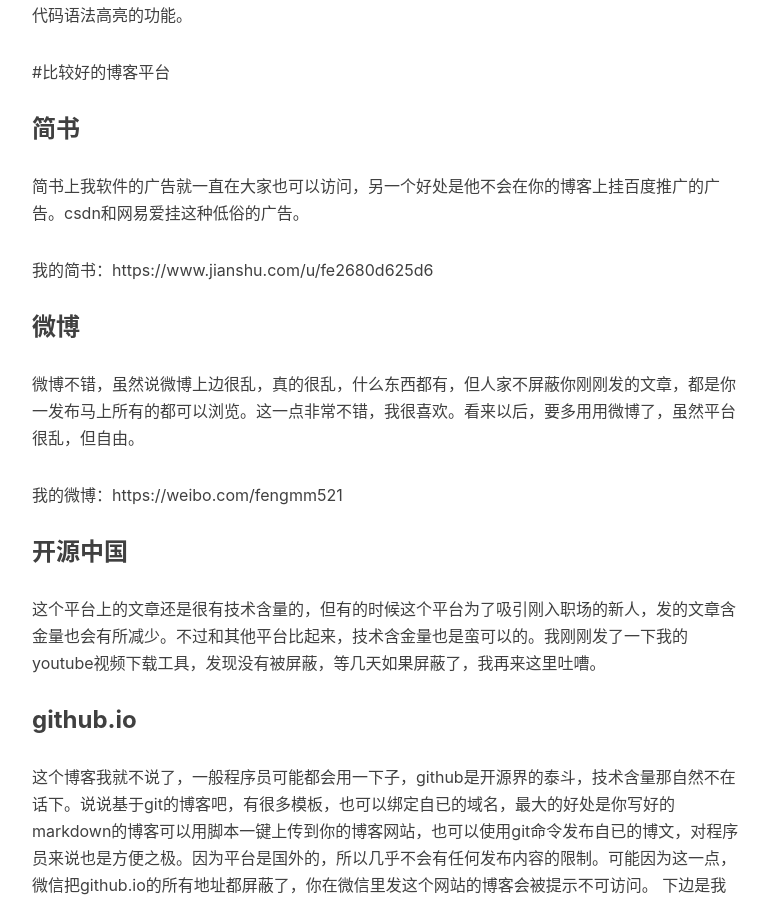
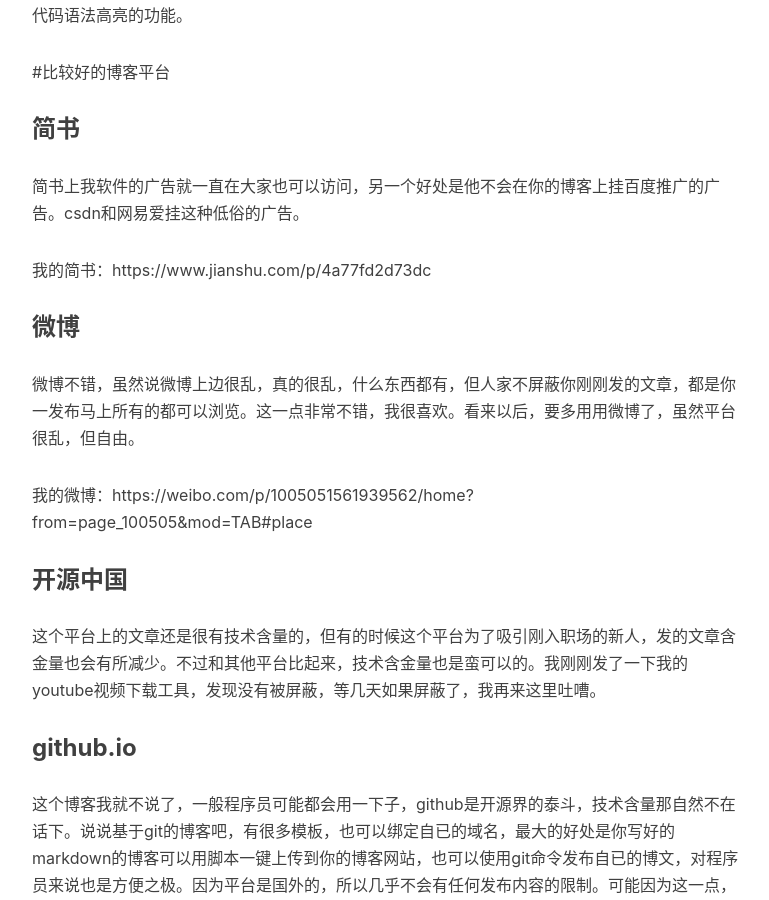
Before and after one commit to yuxiaoming1985/ruanwenku, a Jekyll site: the page built from _posts/2018-04-18-youtubetool.markdown, in a window 1280 px wide and 900 px high, scrolled down 2237 px. Shown: the whole window, without its empty margins (233-1002 px from the left). Built offline with Jekyll 4.4.1, drawn with Linux system fonts in a browser that asks for light colours; nearby versions of some CDN libraries; comment, search, counter and statistics services are not loaded; some of the changed lines change nothing that is shown.

Commit message:
Update 2018-04-18-youtubetool.markdown

```diff
--- a/_posts/2018-04-18-youtubetool.markdown
+++ b/_posts/2018-04-18-youtubetool.markdown
@@ -52,14 +52,14 @@
 简书上我软件的广告就一直在大家也可以访问，另一个好处是他不会在你的博客上挂百度推广的广告。csdn和网易爱挂这种低俗的广告。
 
 
-我的简书：https://www.jianshu.com/u/fe2680d625d6
+我的简书：https://www.jianshu.com/p/4a77fd2d73dc
 
 ### 微博
 
 微博不错，虽然说微博上边很乱，真的很乱，什么东西都有，但人家不屏蔽你刚刚发的文章，都是你一发布马上所有的都可以浏览。这一点非常不错，我很喜欢。看来以后，要多用用微博了，虽然平台很乱，但自由。
 
 
-我的微博：https://weibo.com/fengmm521
+我的微博：https://weibo.com/p/1005051561939562/home?from=page_100505&mod=TAB#place
 
 ### 开源中国
 
```
